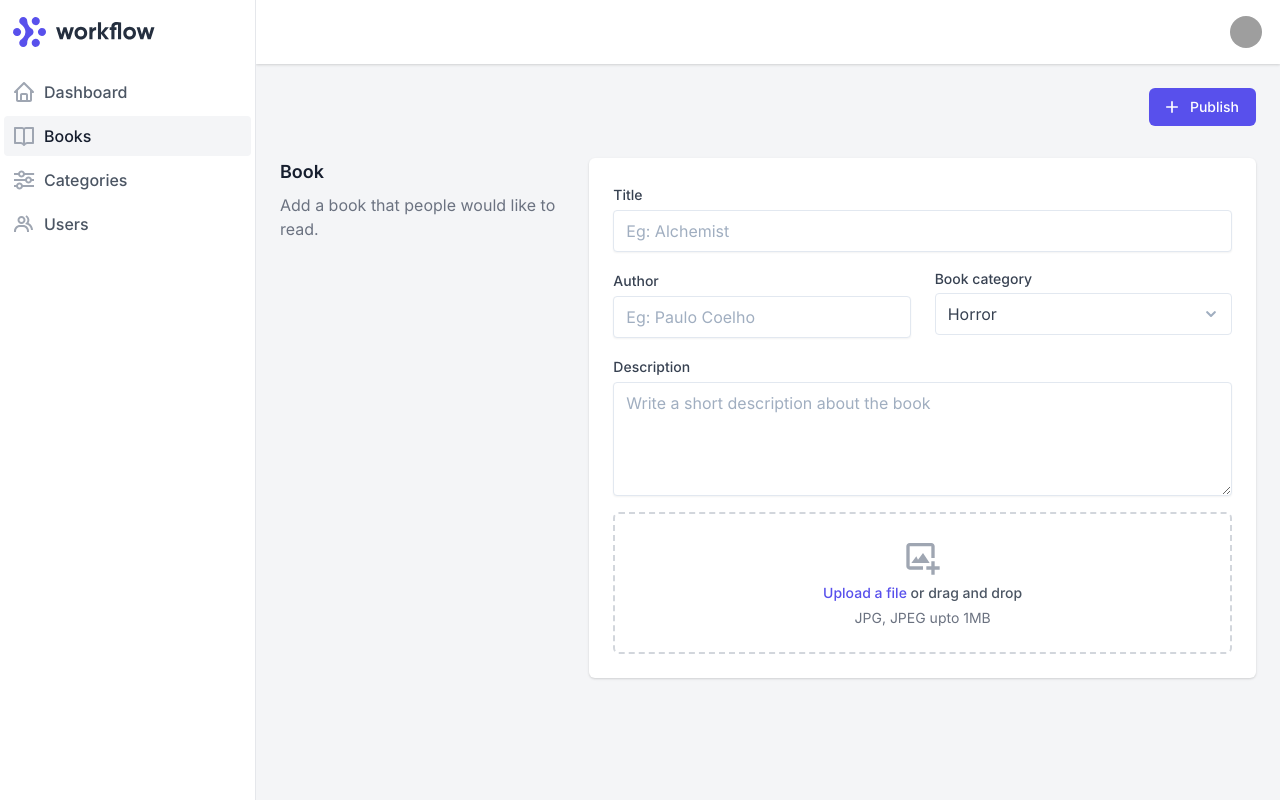
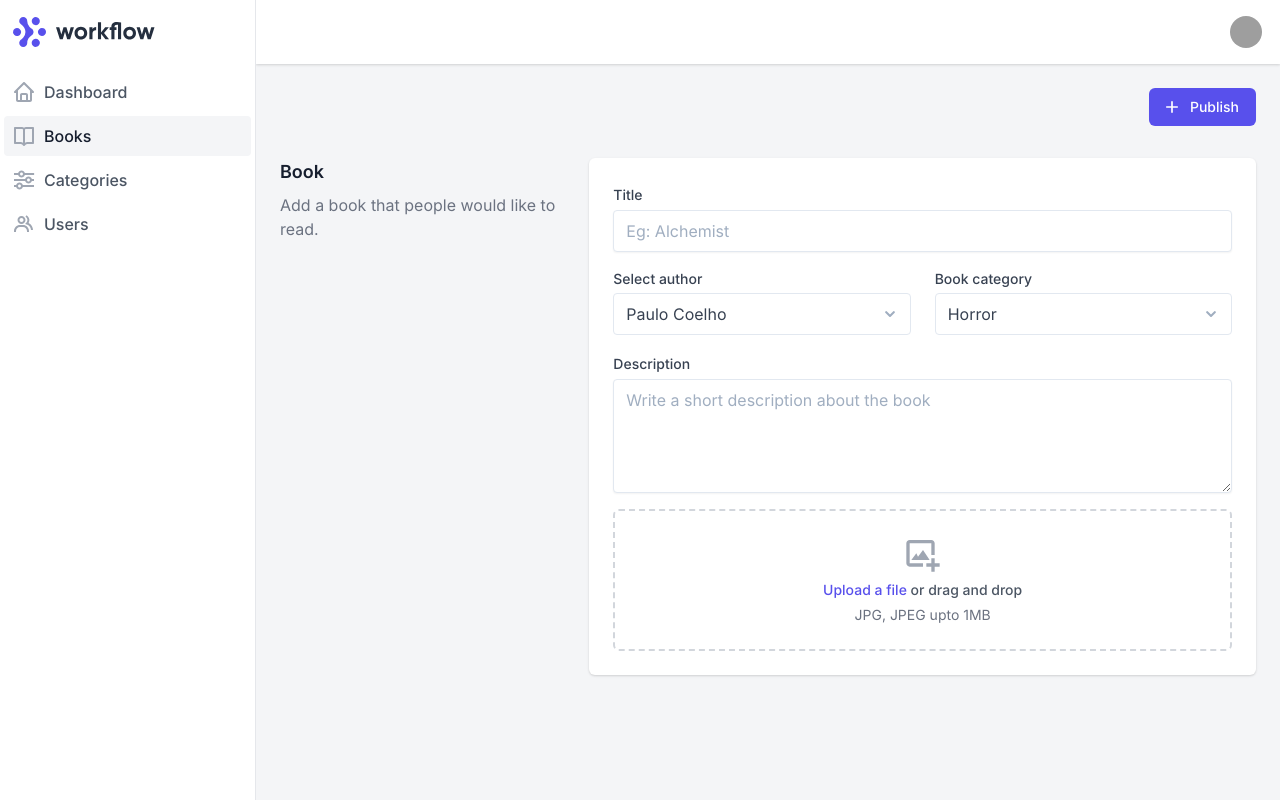
Before and after one commit to abeidahmed/book-review-app, a React (Create React App) app in the folder client/: page /admin/books/add_new in a window 1280 px wide. Built offline with nearby package versions, Linux system fonts and the light colour scheme; grey boxes are pictures that could not be loaded.

Commit message:
Add a select field

```diff
--- a/client/src/admin/views/book/add-book/components/form.js
+++ b/client/src/admin/views/book/add-book/components/form.js
@@ -17,12 +17,15 @@ const Form = () => {
         </div>
         <div className="lg:flex lg:-mx-3">
           <div className="mt-4 lg:px-3 lg:w-1/2">
-            <InputField
-              id="add_book_author"
-              label="Author"
-              type="text"
-              placeholder="Eg: Paulo Coelho"
-            />
+            <label className="block text-sm text-gray-700 font-medium">
+              <span className="text-gray-700">Select author</span>
+              <select className="form-select mt-1 block w-full">
+                <option>Paulo Coelho</option>
+                <option>Abeid Ahmed</option>
+                <option>Ujin Tamang</option>
+                <option>Suhail Ahmed</option>
+              </select>
+            </label>
           </div>
           <div className="mt-4 lg:px-3 lg:w-1/2">
             <label className="block text-sm text-gray-700 font-medium">
```
